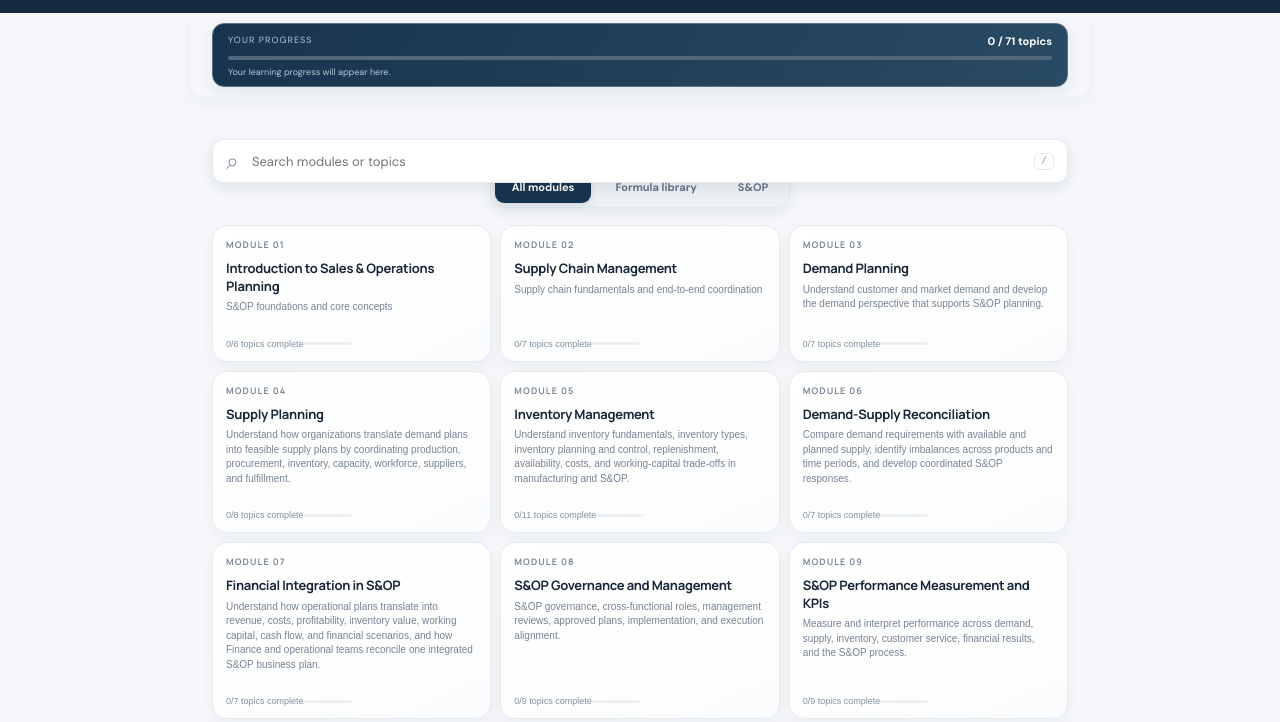
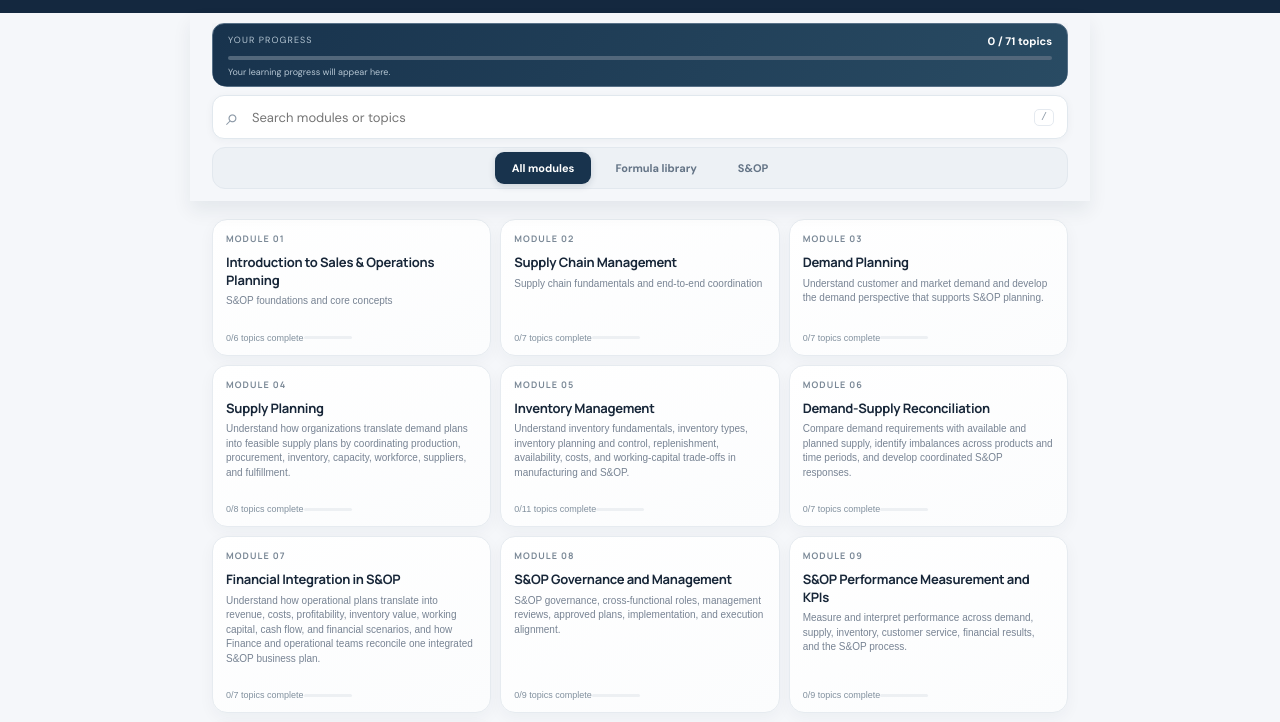
Before and after one commit to Lucas030700/SOP-Academy, a plain HTML site: page index.html in a window 1280 px wide. Shown: the part 57-779 px from the top of the page. Drawn offline with nearby package versions, Linux system fonts and the light colour scheme.

Commit message:
Align sticky library controls directly beneath progress

```diff
--- a/styles.css
+++ b/styles.css
@@ -1027,3 +1027,65 @@ body.reading-mode .shell{display:none!important}
   .searchbox{background:#fff!important}
   .library-tabs{background:#edf1f5!important}
 }
+
+
+/* Single sticky control stack: no gaps, no content showing through */
+.sticky-library-controls{
+  position:sticky!important;
+  top:var(--academy-topbar-height,70px)!important;
+  z-index:500!important;
+  display:flex!important;
+  flex-direction:column!important;
+  gap:0!important;
+  margin:0 -22px 18px!important;
+  padding:10px 22px 12px!important;
+  background:#f5f7fa!important;
+  isolation:isolate!important;
+  box-shadow:0 10px 18px rgba(19,39,59,.07)!important;
+}
+.sticky-library-controls .progress-hero,
+.sticky-library-controls .searchbox,
+.sticky-library-controls .library-tabs{
+  position:relative!important;
+  top:auto!important;
+  z-index:auto!important;
+  flex-shrink:0!important;
+  -webkit-backdrop-filter:none!important;
+  backdrop-filter:none!important;
+}
+.sticky-library-controls .progress-hero{
+  margin:0 0 8px!important;
+  padding:0!important;
+  background:transparent!important;
+  box-shadow:none!important;
+}
+.sticky-library-controls .progress-hero .progress-card{
+  padding:10px 15px 8px!important;
+}
+.sticky-library-controls .searchbox{
+  width:100%!important;
+  height:44px!important;
+  margin:0 0 8px!important;
+  background:#fff!important;
+  border:1px solid #e1e8ee!important;
+  box-shadow:0 2px 8px rgba(18,39,60,.045)!important;
+}
+.sticky-library-controls .library-tabs{
+  width:100%!important;
+  margin:0!important;
+  background:#edf1f5!important;
+  box-shadow:none!important;
+}
+#module-list,#formula-list,#glossary-list{z-index:1!important}
+@media(max-width:650px){
+  :root{--academy-topbar-height:62px}
+  .sticky-library-controls{
+    margin:0 -15px 14px!important;
+    padding:8px 15px 10px!important;
+    gap:0!important;
+  }
+  .sticky-library-controls .progress-hero{margin:0 0 7px!important}
+  .sticky-library-controls .progress-hero .progress-card{padding:9px 12px 8px!important}
+  .sticky-library-controls .searchbox{height:43px!important;margin:0 0 7px!important}
+  .sticky-library-controls .library-tabs{margin:0!important}
+}
```
